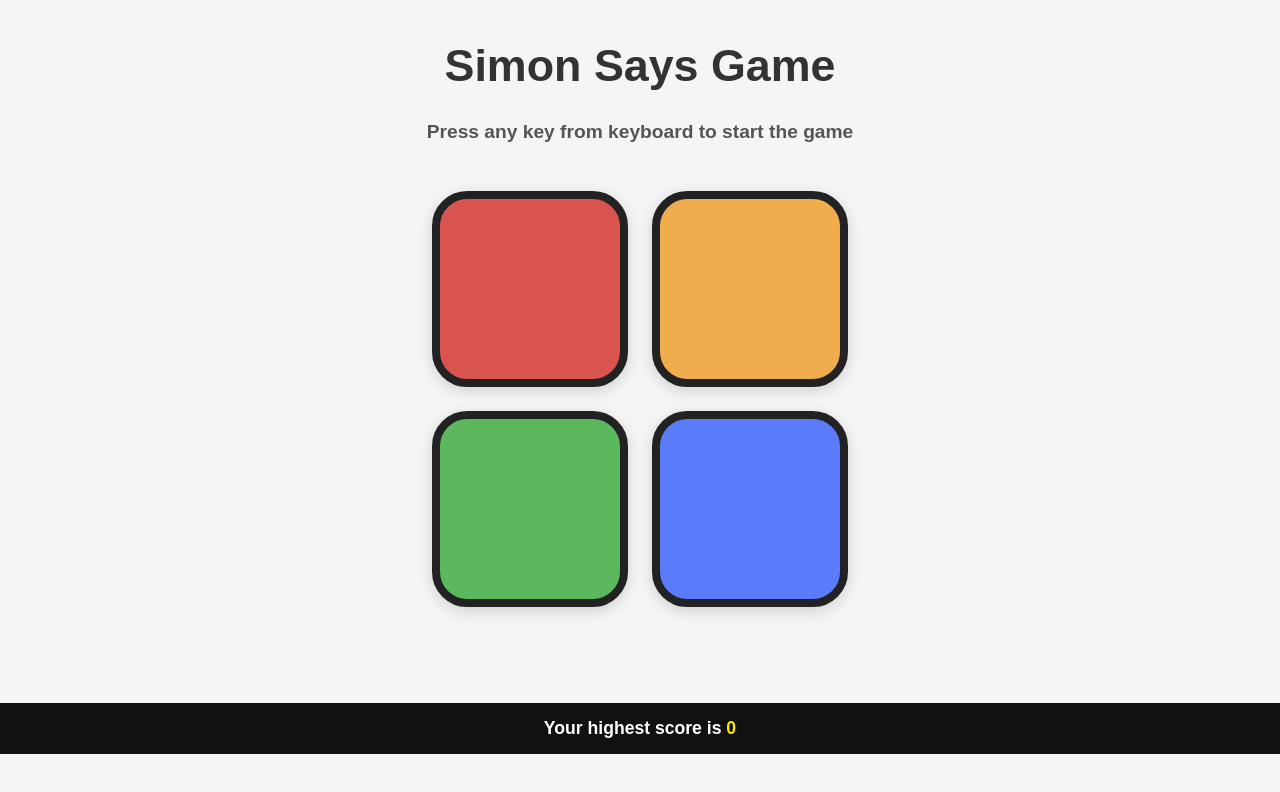
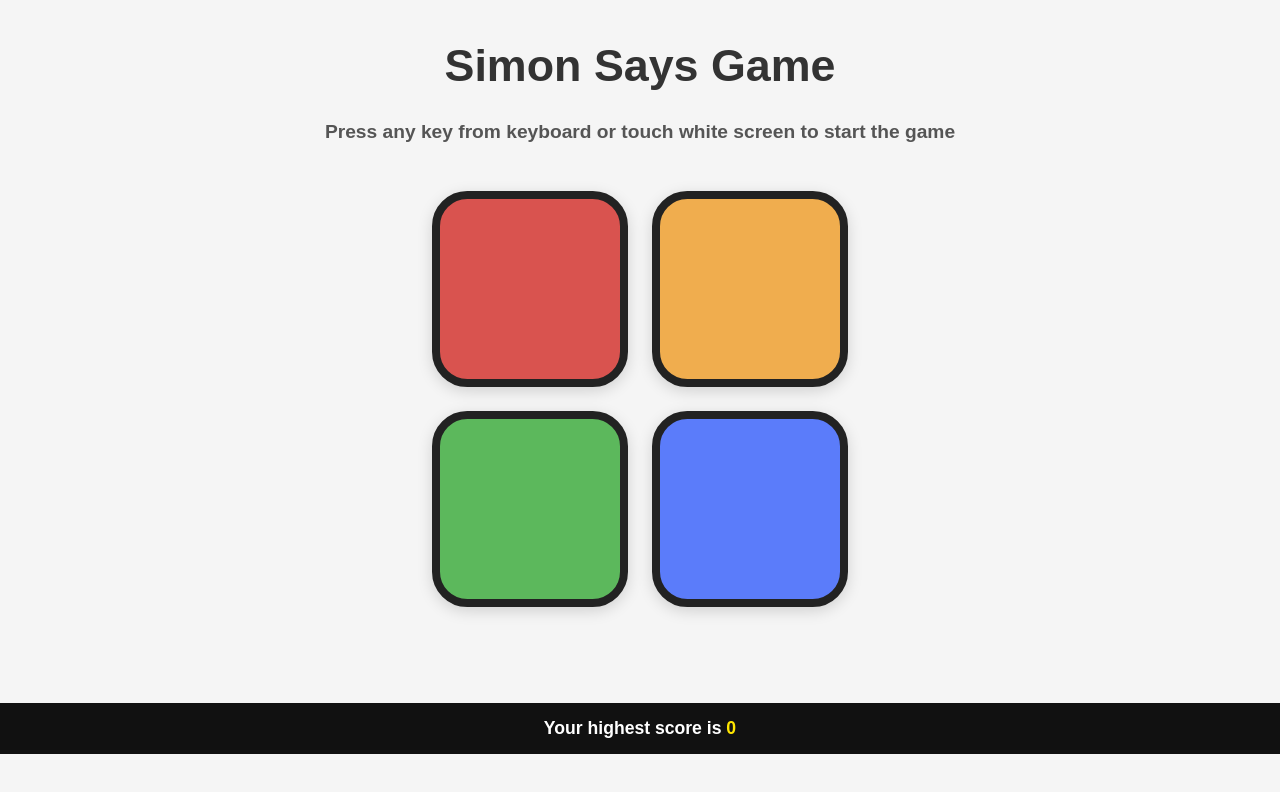
Before and after one commit to Kailash-Rooj/simon-says-game, a plain HTML site: page index.html in a window 1280 px wide. Drawn offline with Linux system fonts and the light colour scheme.

Commit message:
Added new h2 in index.html

```diff
--- a/index.html
+++ b/index.html
@@ -8,7 +8,7 @@
   </head>
   <body>
   <h1>Simon Says Game</h1>
-  <h2>Press any key from keyboard to start the game</h2>
+  <h2>Press any key from keyboard or touch white screen to start the game</h2>
 
   <div class="btn-container">
     <div class="line-one">
```
